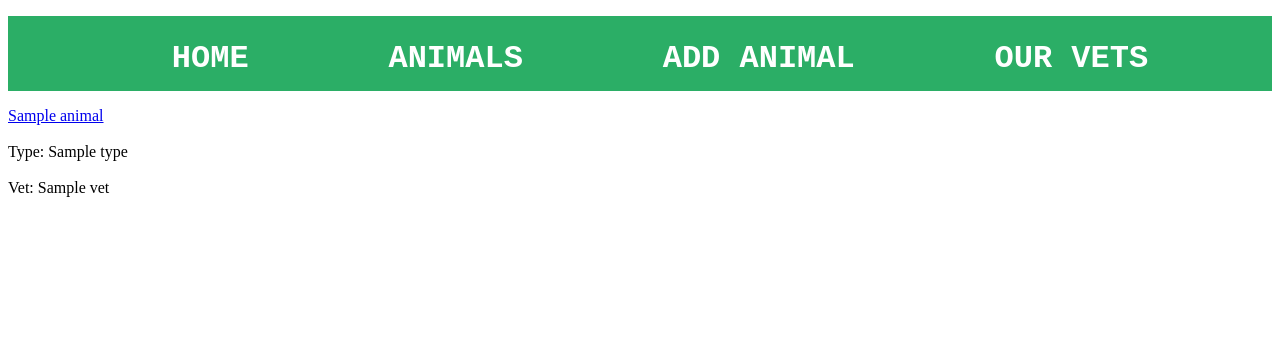
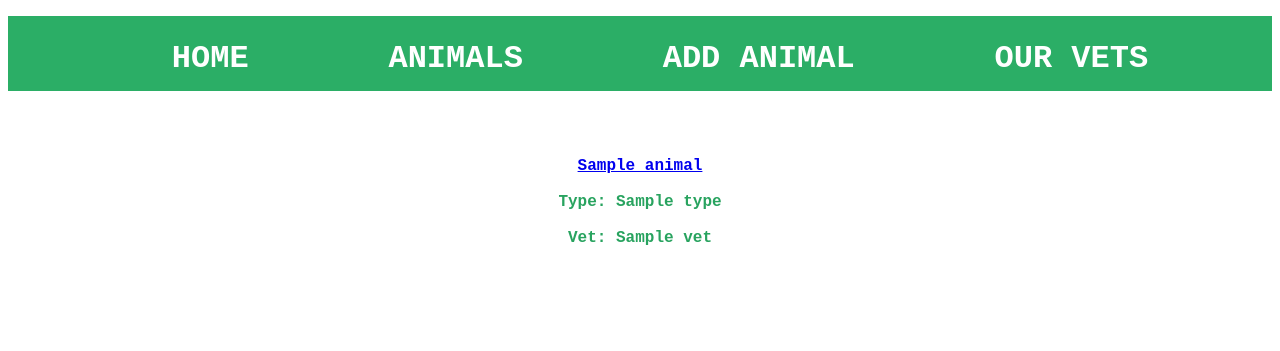
Before and after one commit to kcaj21/Python_Project_Vet_v2, a Flask app: page /animals in a window 1280 px wide. Shown: the top 351 px of the page. Run offline with Flask 3, Linux system fonts and the light colour scheme; a database or web service that is not in the repository returns one stand-in record (values such as "Sample title"); some libraries are stand-ins or nearby versions.

Commit message:
trying to style animals page

```diff
--- a/static/style.css
+++ b/static/style.css
@@ -43,3 +43,11 @@
     color: white;
 
 }
+
+.animal_container {
+    padding: 50px;
+    font-family: 'Courier New', Courier, monospace;
+    font-weight: 800;
+    color: #28a35f;
+    text-align: center;
+}
--- a/templates/animals/index.html
+++ b/templates/animals/index.html
@@ -3,6 +3,8 @@
 {% block content %}
 
 {% for animal in all_animals %}
+
+<div class="animal_container">
     <div class="animal">
 
             <a href="/animals/{{animal.id}}">{{animal.name}}</a>
@@ -19,9 +21,8 @@
     <div class="Vet">Vet:
         {{animal.vet.name}}
     </div>
-
     <br>
-
+</div>
 
 {% endfor %}
 {% endblock %}
```
Lines whose indentation alone changed are shown as unchanged.
